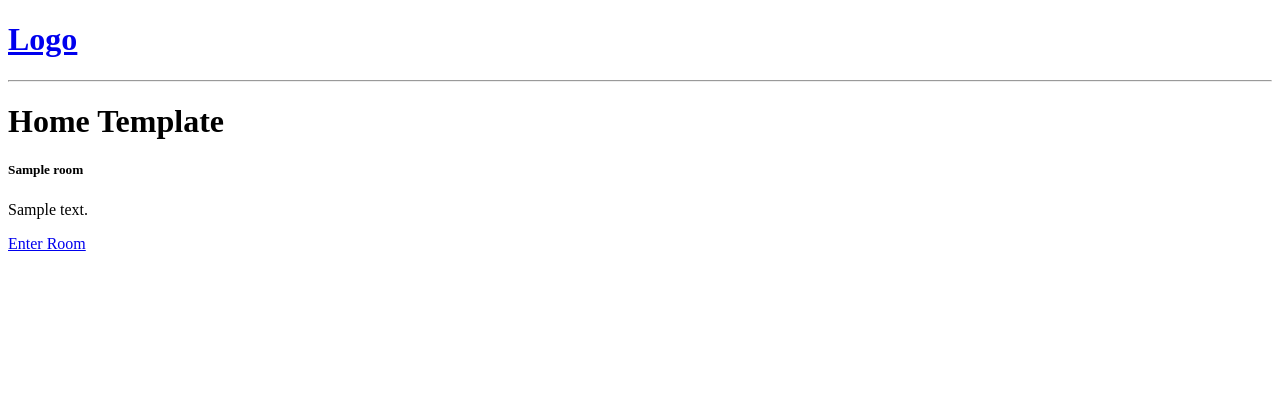
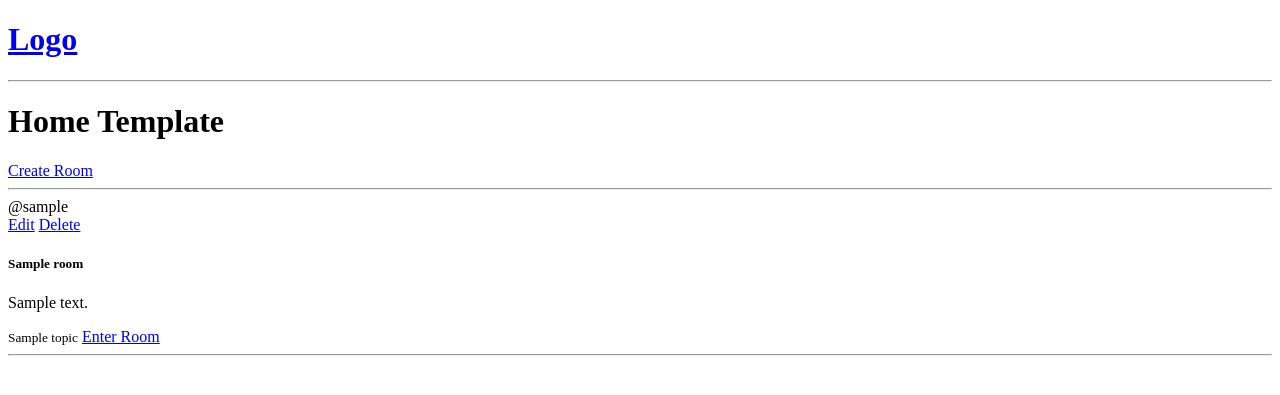
Before and after one commit to HsAhRaSrHmIaT/Classroom, a Django app: page / in a window 1280 px wide. Shown: the top 395 px of the page. Run offline with Django 5.2, Linux system fonts and the light colour scheme; tables that the repository leaves empty hold one stand-in row (values such as "Sample post").

Commit message:
Create a from, update and delete the rooms.

```diff
--- a/classroomApp/admin.py
+++ b/classroomApp/admin.py
@@ -1,6 +1,8 @@
 from django.contrib import admin #type: ignore
-from .models import Room
+from .models import Room, Topic, Message #type: ignore
 
 
 # Register your models here.
 admin.site.register(Room)
+admin.site.register(Topic)
+admin.site.register(Message)
--- a/classroomApp/models.py
+++ b/classroomApp/models.py
@@ -1,14 +1,35 @@
 from django.db import models #type: ignore
+from django.contrib.auth.models import User #type: ignore
 
 # Create your models here.
+
+class Topic(models.Model):
+    name = models.CharField(max_length=200)
+
+    def __str__(self):
+        return self.name
+
 class Room(models.Model):
-    # host= models.CharField(max_length=100)
-    # topic = models.CharField(max_length=100)
+    host= models.ForeignKey(User, on_delete=models.CASCADE, null=True)
+    topic = models.ForeignKey(Topic, on_delete=models.SET_NULL, null=True)
     name = models.CharField(max_length=100)
     description = models.TextField(null=True, blank=True)
     # capacity = models.IntegerField(default=0),
     updated_at = models.DateTimeField(auto_now=True)
     created_at = models.DateTimeField(auto_now_add=True)
 
+    class Meta:
+        ordering = ['-updated_at', '-created_at']
+
     def __str__(self):
         return self.name
+
+class Message(models.Model):
+    user = models.ForeignKey(User, on_delete=models.CASCADE)
+    body = models.TextField(null=True, blank=True)
+    updated = models.DateTimeField(auto_now=True)
+    created = models.DateTimeField(auto_now_add=True)
+    room = models.ForeignKey(Room, on_delete=models.CASCADE)
+
+    def __str__(self):
+        return self.body[:50]
--- a/classroomApp/templates/base/home.html
+++ b/classroomApp/templates/base/home.html
@@ -3,12 +3,20 @@
 {% block content %}
 <h1>Home Template</h1>
 <div>
+
+    <a href="{% url 'create-room' %}">Create Room</a>
+    <hr />
     <div>
         {% for room in rooms %}
         <div>
+            <span>@{{ room.host.username }}</span><br />
+            <a href="{% url 'update-room' room.id %}">Edit</a>
+            <a href="{% url 'delete-room' room.id %}">Delete</a>
             <h5>{{ room.name }}</h5>
             <p>{{ room.description }}</p>
+            <small>{{ room.topic }}</small>
             <a href="{% url 'room' room.id %}">Enter Room</a>
+            <hr />
         </div>
         {% endfor %}
     </div>
--- a/classroomApp/urls.py
+++ b/classroomApp/urls.py
@@ -4,4 +4,7 @@ from . import views
 urlpatterns = [
     path("", views.home, name="home"),
     path("room/<str:pk>/", views.room, name="room"),
+    path("create-room/", views.createRoom, name="create-room"),
+    path("update-room/<str:pk>/", views.updateRoom, name="update-room"),
+    path("delete-room/<str:pk>/", views.deleteRoom, name="delete-room"),
 ]
--- a/classroomApp/views.py
+++ b/classroomApp/views.py
@@ -1,5 +1,6 @@
-from django.shortcuts import render # type: ignore
+from django.shortcuts import render, redirect # type: ignore
 from .models import Room
+from .forms import RoomForm
 
 # rooms = [
 #     {'id': 1, 'name': 'Room 1'},
@@ -18,3 +19,31 @@ def room(request, pk):
     room = Room.objects.get(id=pk)
     context = {'room': room}
     return render(request, "base/room.html", context)
+
+def createRoom(request):
+    form = RoomForm()
+    if request.method == "POST":
+        form = RoomForm(request.POST)
+        if form.is_valid():
+            form.save()
+            return redirect("home")
+
+    return render(request, "base/room_form.html", context={'form': form})
+
+def updateRoom(request, pk):
+    room = Room.objects.get(id=pk)
+    form = RoomForm(instance=room)
+    if request.method == "POST":
+        form = RoomForm(request.POST, instance=room)
+        if form.is_valid():
+            form.save()
+            return redirect("home")
+
+    return render(request, "base/room_form.html", context={'form': form})
+
+def deleteRoom(request, pk):
+    room = Room.objects.get(id=pk)
+    if request.method == "POST":
+        room.delete()
+        return redirect("home")
+    return render(request, "base/delete.html", context={'room': room})
```
Also changed, not shown: classroomApp/forms.py (added, +7 -0 lines), classroomApp/templates/base/delete.html (added, +11 -0 lines), classroomApp/templates/base/room_form.html (added, +9 -0 lines), classroomApp/migrations/0002_topic_room_host_message_room_topic.py (added).
